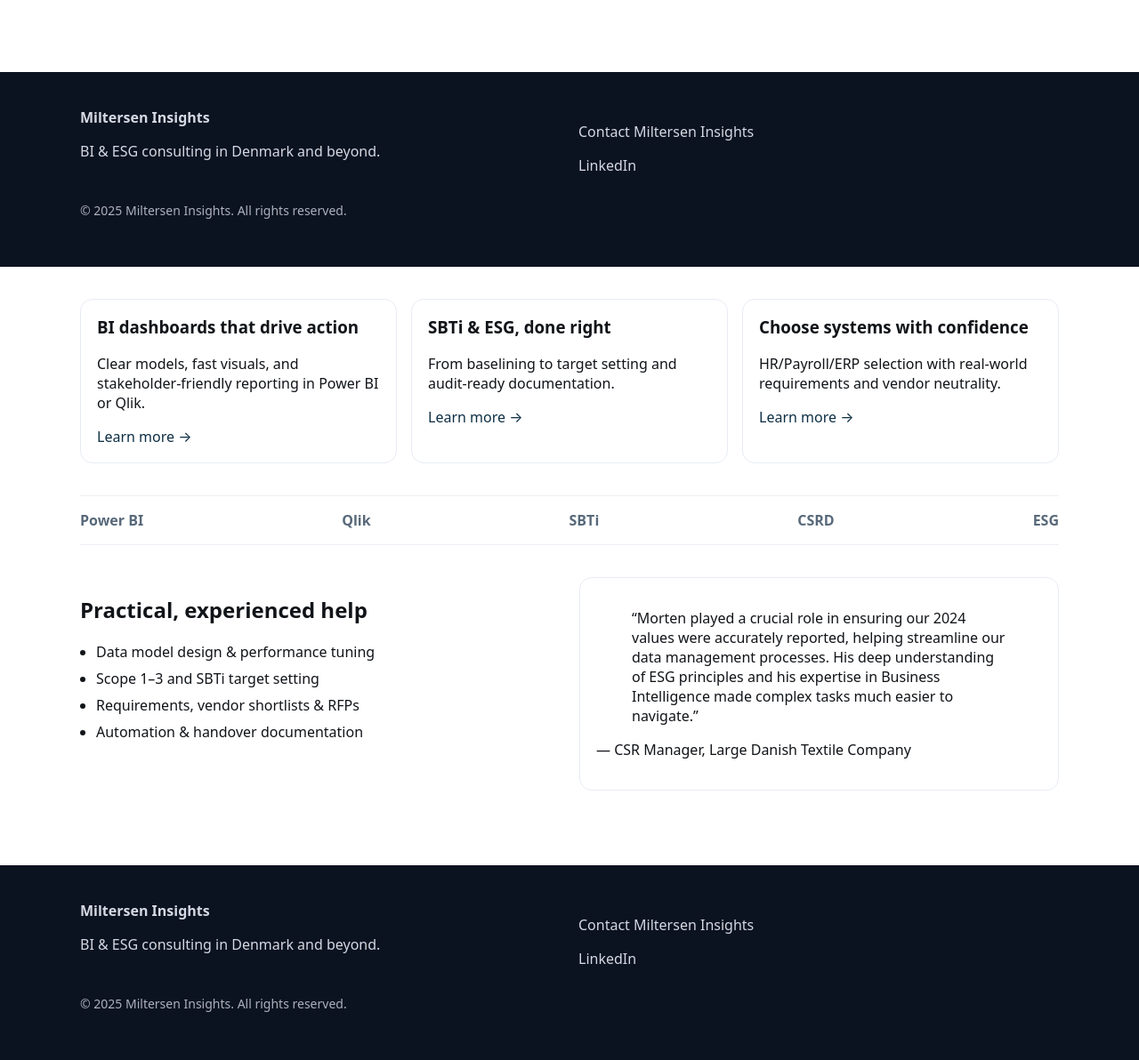
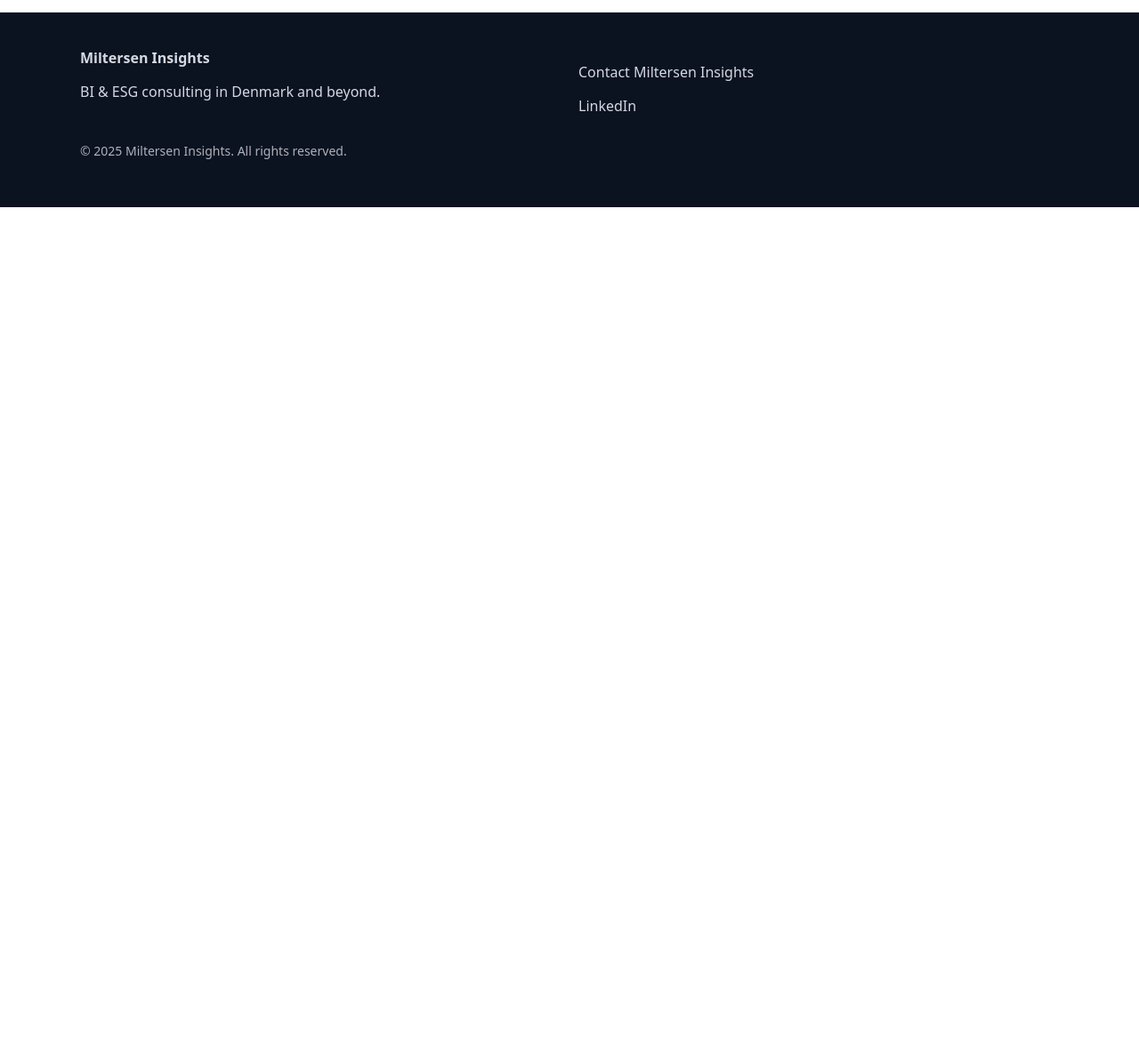
Before and after one commit to MiltersenInsights/MiltersenInsights, a plain HTML site: page en/index.html in a window 1280 px wide. Shown: the part 1247-2439 px from the top of the page at 89% size. After the commit the page ends 1480 px from the top, so only its background shows below. Drawn offline with Linux system fonts and the light colour scheme.

Commit message:
Update index.html

```diff
--- a/en/index.html
+++ b/en/index.html
@@ -26,46 +26,6 @@
     <nav>
       <a href="../en/services.html">Services</a>
       <a href="../en/cases.html">Cases</a>
-      <a href="../en/about.html">About</a>
-      <a href="../en/contact.html" class="btn">Contact</a>
-      <span class="lang-switch">
-        <a href="../da/index.html">Dansk</a>
-      </span>
-    </nav>
-    <button class="hamburger" aria-label="Open menu" aria-expanded="false">☰</button>
-  </div>
-</header>
-<main class="page">
-
-<!doctype html>
-<html lang="en">
-<head>
-  <meta charset="utf-8" />
-  <meta name="viewport" content="width=device-width, initial-scale=1" />
-  <title>BI & ESG Consulting • Miltersen Insights</title>
-  <meta name="description" content="Power BI & Qlik dashboards, SBTi advisory, and pragmatic software selection." />
-  <link rel="icon" href="../assets/favicon.svg" />
-  <link rel="preload" as="image" href="../assets/hero.jpg" />
-  <link rel="stylesheet" href="../assets/styles.css" />
-  <script async src="https://www.googletagmanager.com/gtag/js?id=G-3TZCNHZ8MS"></script>
-  <script>
-    window.dataLayer = window.dataLayer || [];
-    function gtag(){dataLayer.push(arguments);}
-    gtag('js', new Date());
-    gtag('config', 'G-3TZCNHZ8MS');
-  </script>
-  <link rel="alternate" hreflang="da" href="/da/index.html">
-  <link rel="alternate" hreflang="en" href="/en/index.html">
-  <script defer src="../assets/script.js"></script>
-</head>
-<body>
-<header class="site-header">
-  <div class="container nav">
-    <a class="brand" href="../en/index.html">Miltersen Insights</a>
-    <nav>
-      <a href="../en/services.html">Services</a>
-      <a href="../en/cases.html">Cases</a>
-      <a href="../en/pricing.html">Pricing</a>
       <a href="../en/about.html">About</a>
       <a href="../en/contact.html" class="btn">Contact</a>
       <span class="lang-switch">
@@ -155,64 +115,3 @@
 </footer>
 </body>
 </html>
-
-<section class="section">
-  <div class="container grid-3">
-    <div class="card">
-      <h3>BI dashboards that drive action</h3>
-      <p>Clear models, fast visuals, and stakeholder-friendly reporting in Power BI or Qlik.</p>
-      <a href="service-powerbi.html" class="arrow">Learn more</a>
-    </div>
-    <div class="card">
-      <h3>SBTi & ESG, done right</h3>
-      <p>From baselining to target setting and audit-ready documentation.</p>
-      <a href="service-sbti.html" class="arrow">Learn more</a>
-    </div>
-    <div class="card">
-      <h3>Choose systems with confidence</h3>
-      <p>HR/Payroll/ERP selection with real-world requirements and vendor neutrality.</p>
-      <a href="service-systems.html" class="arrow">Learn more</a>
-    </div>
-  </div>
-</section>
-
-<section class="container logo-row">
-  <span>Power BI</span><span>Qlik</span><span>SBTi</span><span>CSRD</span><span>ESG</span>
-</section>
-
-<section class="section">
-  <div class="container grid-2">
-    <div>
-      <h2>Practical, experienced help</h2>
-      <ul class="checklist">
-        <li>Data model design & performance tuning</li>
-        <li>Scope 1–3 and SBTi target setting</li>
-        <li>Requirements, vendor shortlists & RFPs</li>
-        <li>Automation & handover documentation</li>
-      </ul>
-    </div>
-    <div class="card">
-      <blockquote>“Morten played a crucial role in ensuring our 2024 values were accurately reported, helping streamline our data management processes. His deep understanding of ESG principles and his expertise in Business Intelligence made complex tasks much easier to navigate.”</blockquote>
-      <p class="cite">    — CSR Manager, Large Danish Textile Company</p>
-    </div>
-  </div>
-</section>
-
-</main>
-<footer class="site-footer">
-  <div class="container">
-    <div class="foot-grid">
-      <div>
-        <strong>Miltersen Insights</strong>
-        <p>BI & ESG consulting in Denmark and beyond.</p>
-      </div>
-      <div>
-        <p><a href="mailto:info@milterseninsights.dk">Contact Miltersen Insights</a></p>
-        <p><a href="https://www.linkedin.com/in/mortenmiltersen/" target="_blank" rel="noopener">LinkedIn</a></p>
-      </div>
-    </div>
-    <p class="copy">© 2025 Miltersen Insights. All rights reserved.</p>
-  </div>
-</footer>
-</body>
-</html>
```
